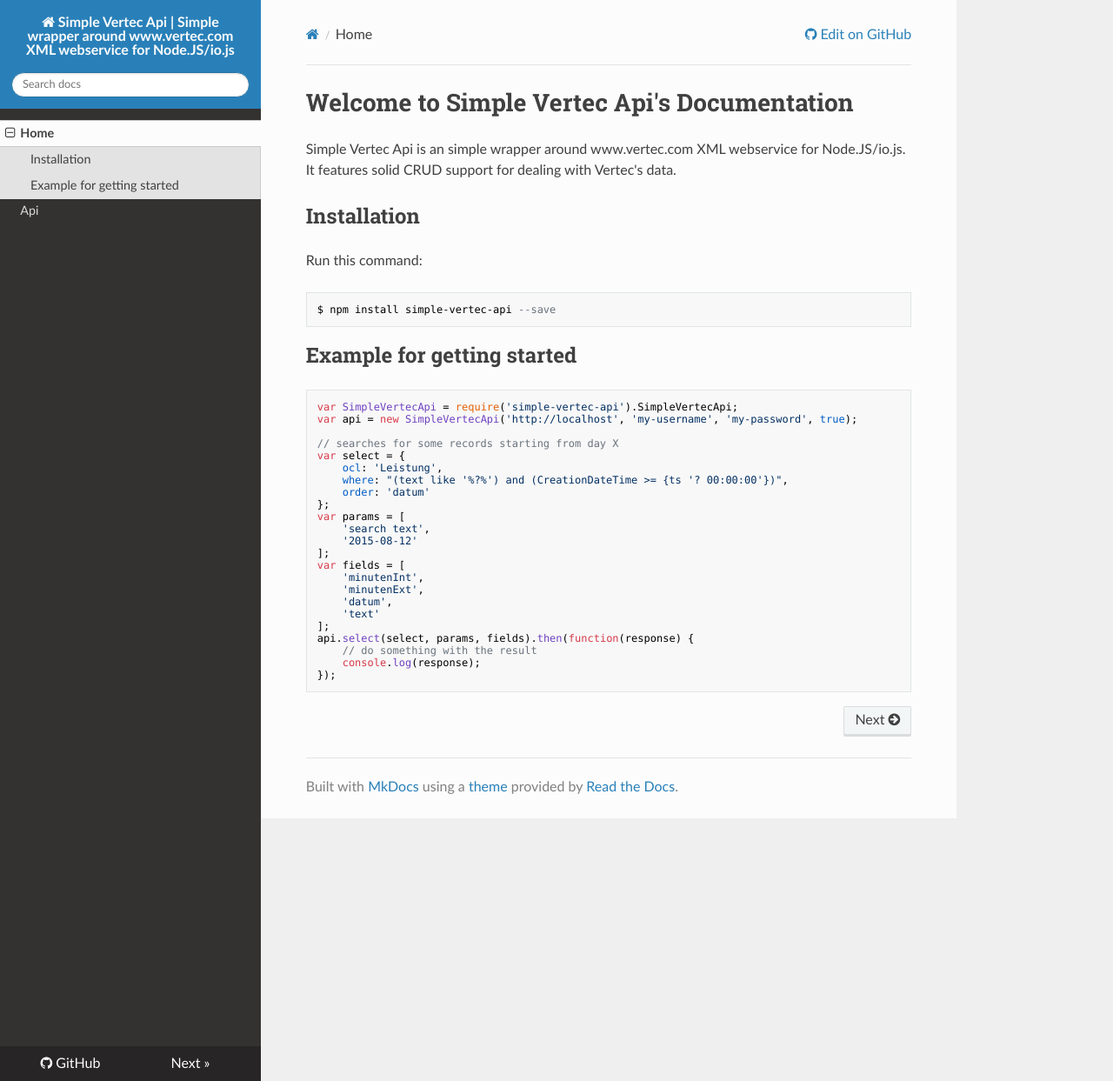
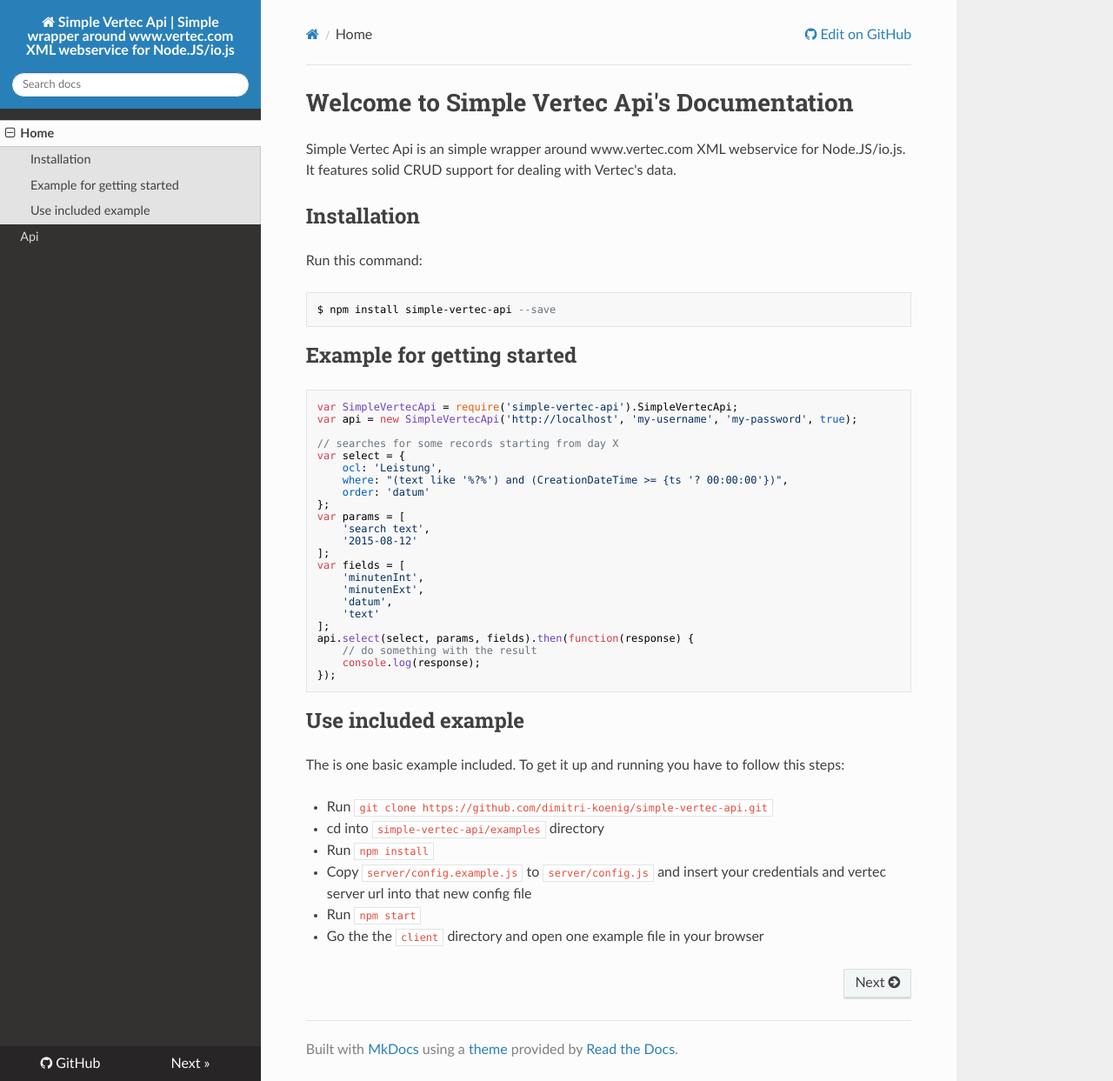
Before and after one commit to dimitri-koenig/simple-vertec-api, an MkDocs documentation site: the page built from docs/index.md, in a window 1280 px wide and 1243 px high. Shown: the whole window at 87% size. Built offline with MkDocs 1.6.1, drawn with Linux system fonts in a browser that asks for light colours; nearby versions of some CDN libraries; old or Windows-style settings are respelled for this version of MkDocs.

Commit message:
Added documentation to get included example up and running
Closes #19

````diff
--- a/docs/index.md
+++ b/docs/index.md
@@ -38,3 +38,14 @@
     console.log(response);
 });
 ```
+
+## Use included example
+
+The is one basic example included. To get it up and running you have to follow this steps:
+
+* Run `git clone https://github.com/dimitri-koenig/simple-vertec-api.git`
+* cd into `simple-vertec-api/examples` directory
+* Run `npm install`
+* Copy `server/config.example.js` to `server/config.js` and insert your credentials and vertec server url into that new config file
+* Run `npm start`
+* Go the the `client` directory and open one example file in your browser
````
